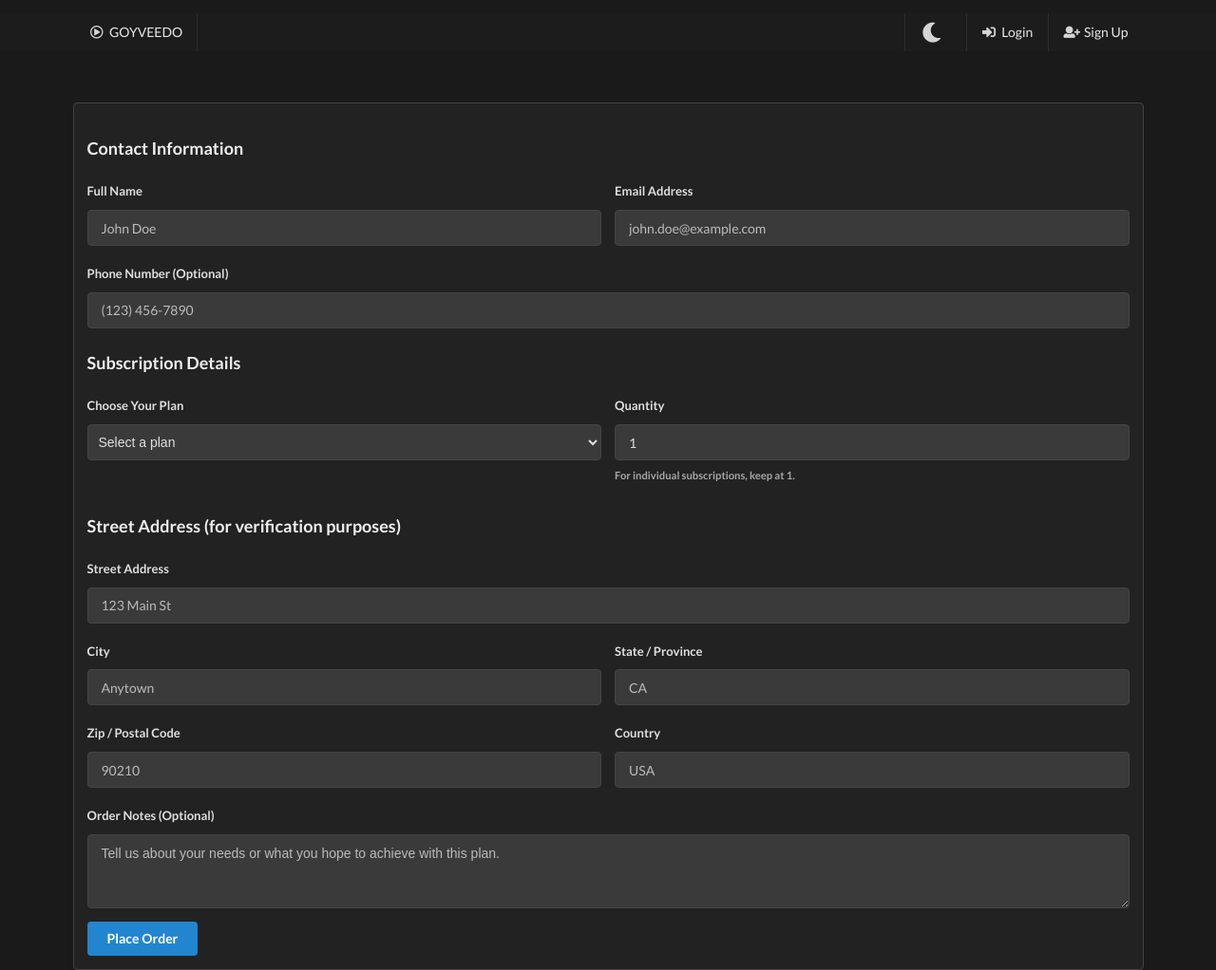
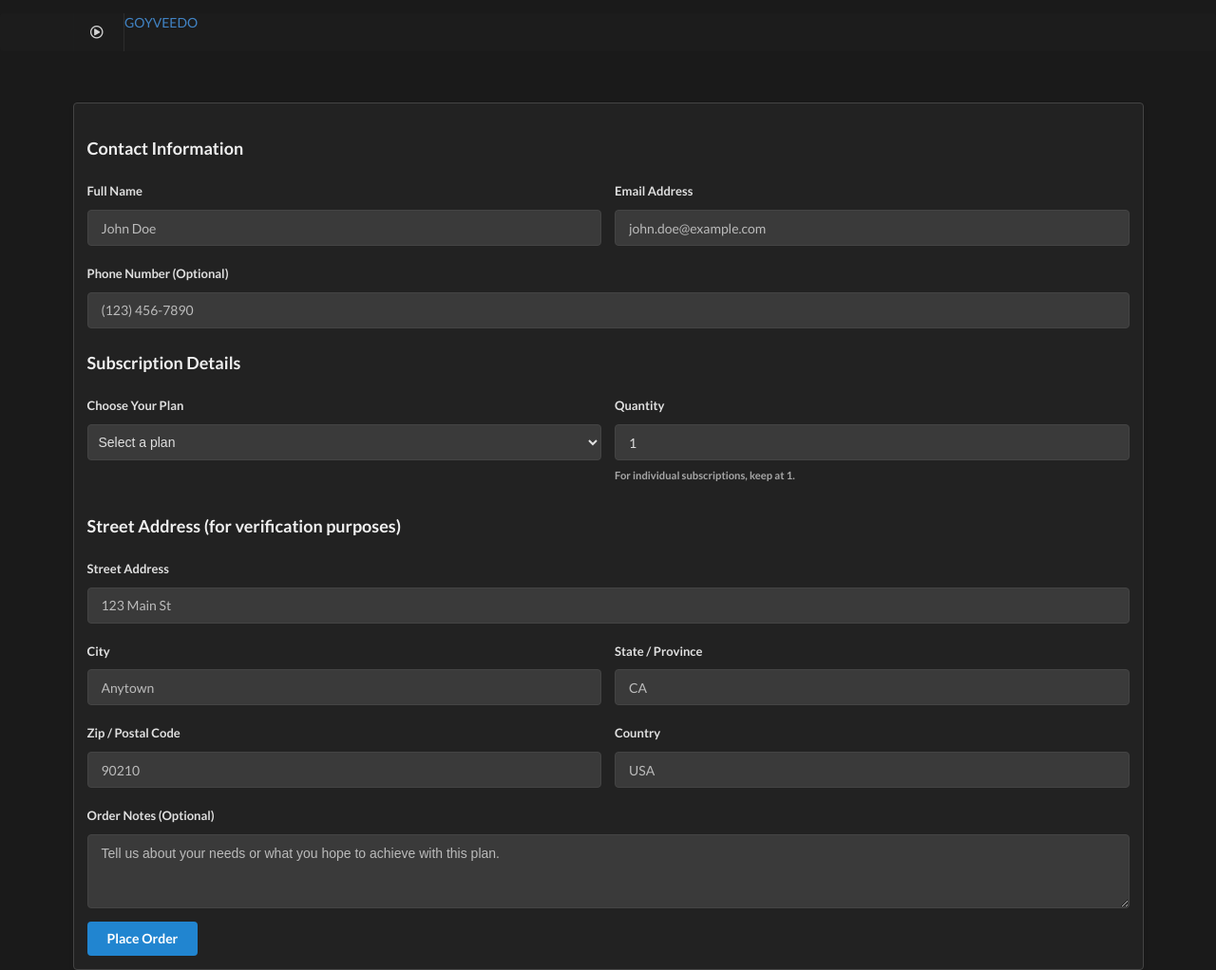
Before and after one commit to Shebo-Enterprises/goyveedo-main, a plain HTML site: page goyveedo-main/pricing.html in a window 1280 px wide. Shown: the whole page at 95% size. Drawn offline with nearby package versions, Linux system fonts and the light colour scheme.

Commit message:
Update pricing.html

```diff
--- a/goyveedo-main/pricing.html
+++ b/goyveedo-main/pricing.html
@@ -207,24 +207,10 @@
         <div class="ui container">
             <a class="item" id="home-link">
                 <i class="play circle outline icon"></i>
-                GOYVEEDO
+                <a href="index.html">GOYVEEDO</a>
             </a>
-            <div class="right menu">
-                <a class="item" id="theme-toggle-btn" title="Toggle Theme" style="cursor: pointer;">
-                    <i class="large moon icon" id="theme-icon"></i>
-                </a>
-                <div class="item" id="user-info-display" style="display: none;">
-                    Welcome, <span id="current-user-email"></span> (<span id="current-user-role"></span>)
-                </div>
-                <a class="item" id="login-btn">
-                    <i class="sign in alternate icon"></i> Login
-                </a>
-                <a class="item" id="signup-btn">
-                    <i class="user plus icon"></i> Sign Up
-                </a>
-                <a class="item" id="logout-btn" style="display: none;">
-                    <i class="sign out alternate icon"></i> Logout
-                </a>
+
+
             </div>
         </div>
     </div>
```
